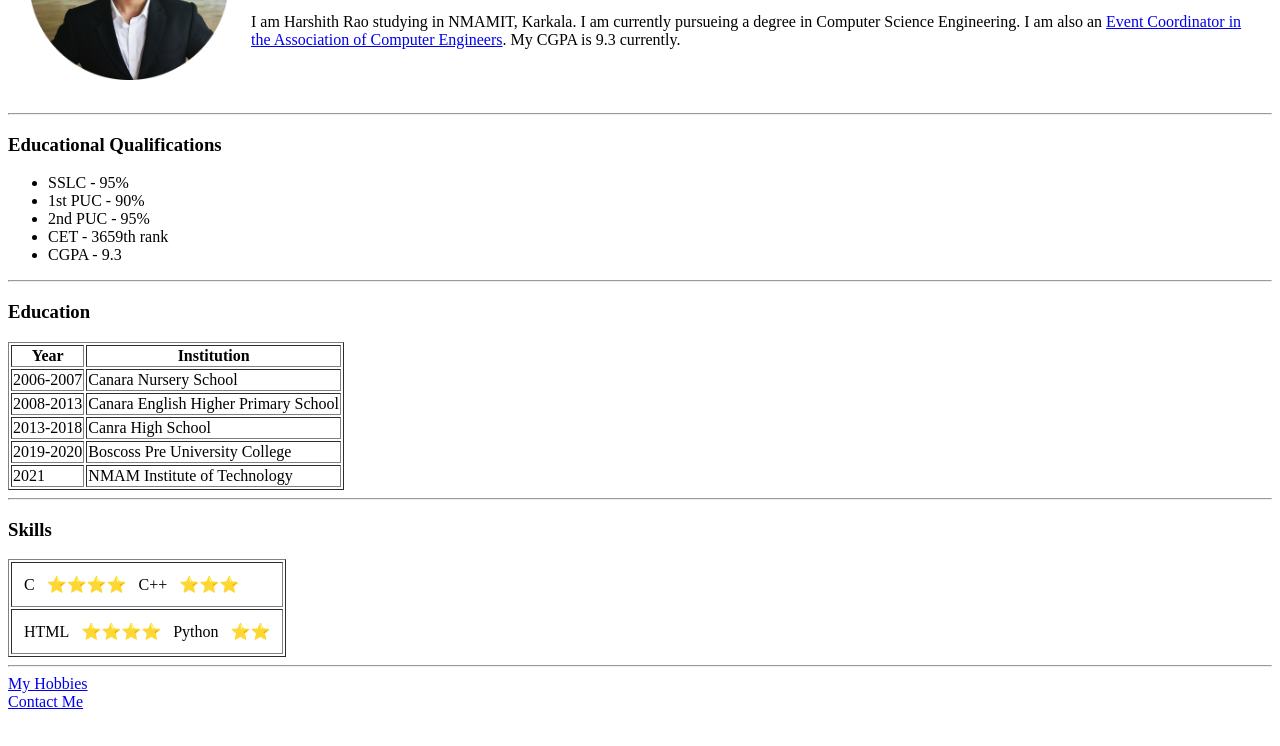
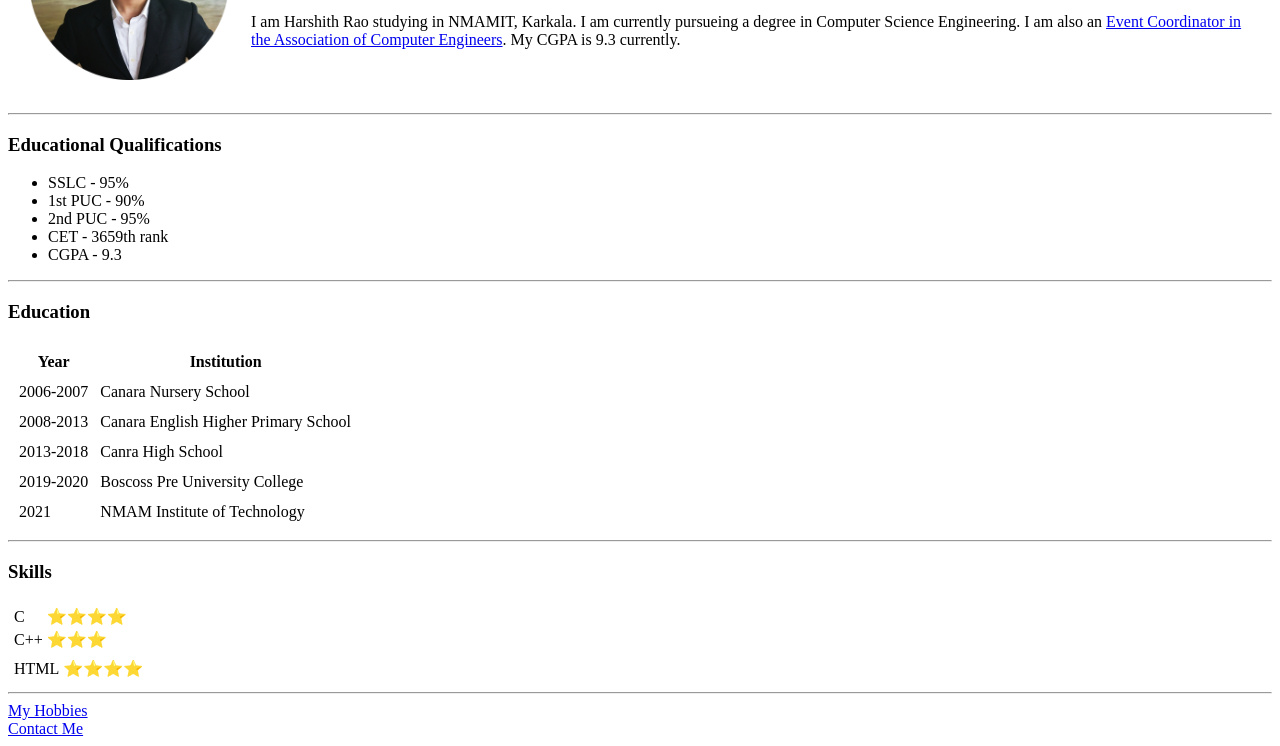
Before and after one commit to harshithrao07/cv, a plain HTML site: page index.html in a window 1280 px wide. Shown: the part 149-895 px from the top of the page. Before the commit the page ends 868 px from the top, so only its background shows below. Drawn offline with Linux system fonts and the light colour scheme.

Commit message:
Update index.html

```diff
--- a/index.html
+++ b/index.html
@@ -4,6 +4,7 @@
 <head>
   <meta charset="utf-8">
   <title>Harshith's Personal Site</title>
+  <link rel="stylesheet" href="css/styles.css">
 </head>
 
 <body>
@@ -43,7 +44,7 @@
   </ul>
   <hr />
   <h3>Education</h3>
-  <table border="1">
+  <table cellspacing="10">
     <thead>
       <th>Year</th>
       <th>Institution</th>
@@ -73,13 +74,15 @@
   </table>
   <hr />
   <h3>Skills</h3>
-  <table border>
+  <table>
     <tr>
       <td>
-        <table cellspacing="10">
+        <table>
           <tr>
             <td>C </td>
             <td>⭐⭐⭐⭐ </td>
+          </tr>
+          <tr>
             <td>C++ </td>
             <td>⭐⭐⭐ </td>
           </tr>
@@ -88,12 +91,10 @@
     </tr>
     <tr>
       <td>
-        <table cellspacing="10">
+        <table>
           <tr>
             <td>HTML </td>
             <td>⭐⭐⭐⭐ </td>
-      <td>Python </td>
-      <td>⭐⭐ </td>
           </tr>
         </table>
       </td>
```
Lines whose indentation alone changed are shown as unchanged.
